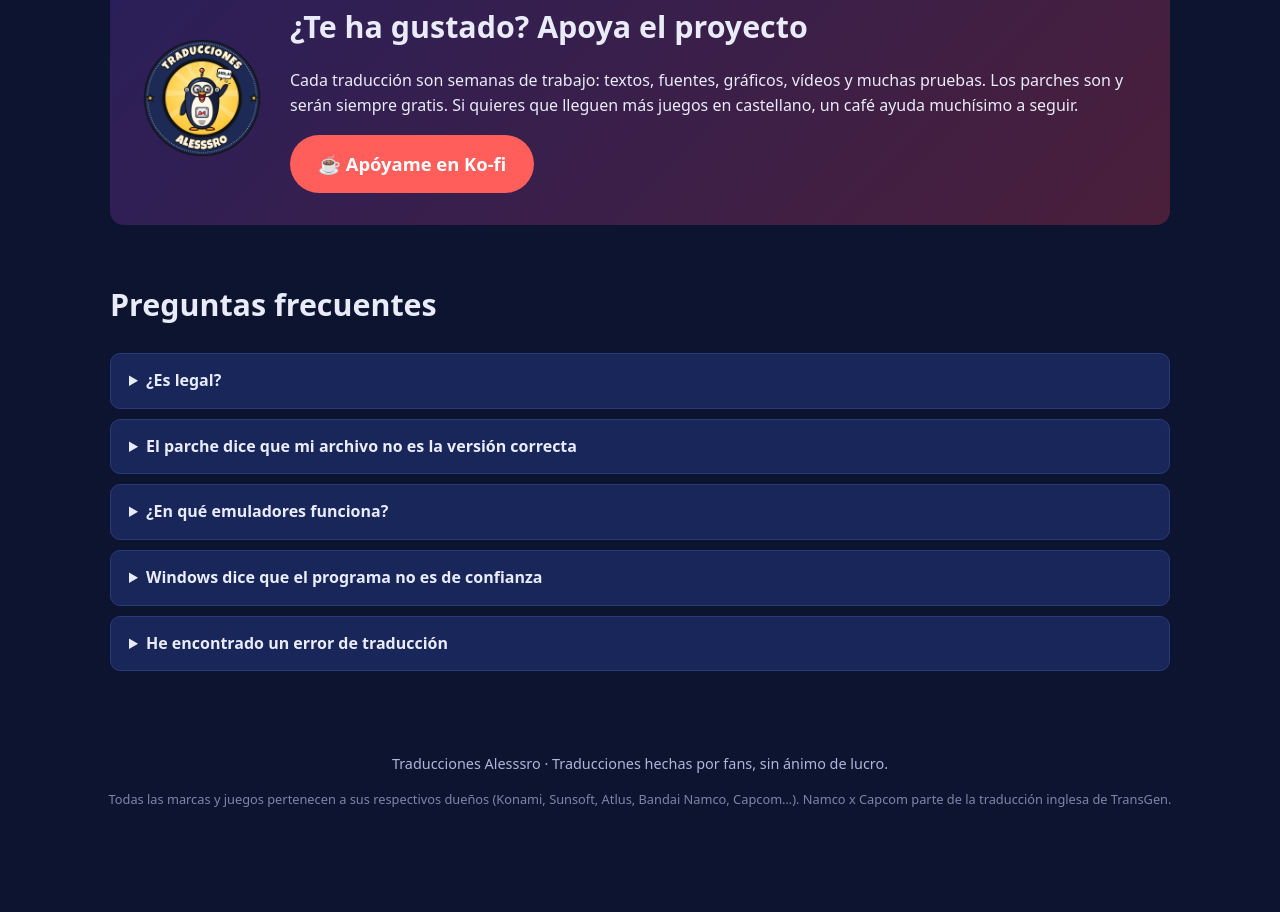
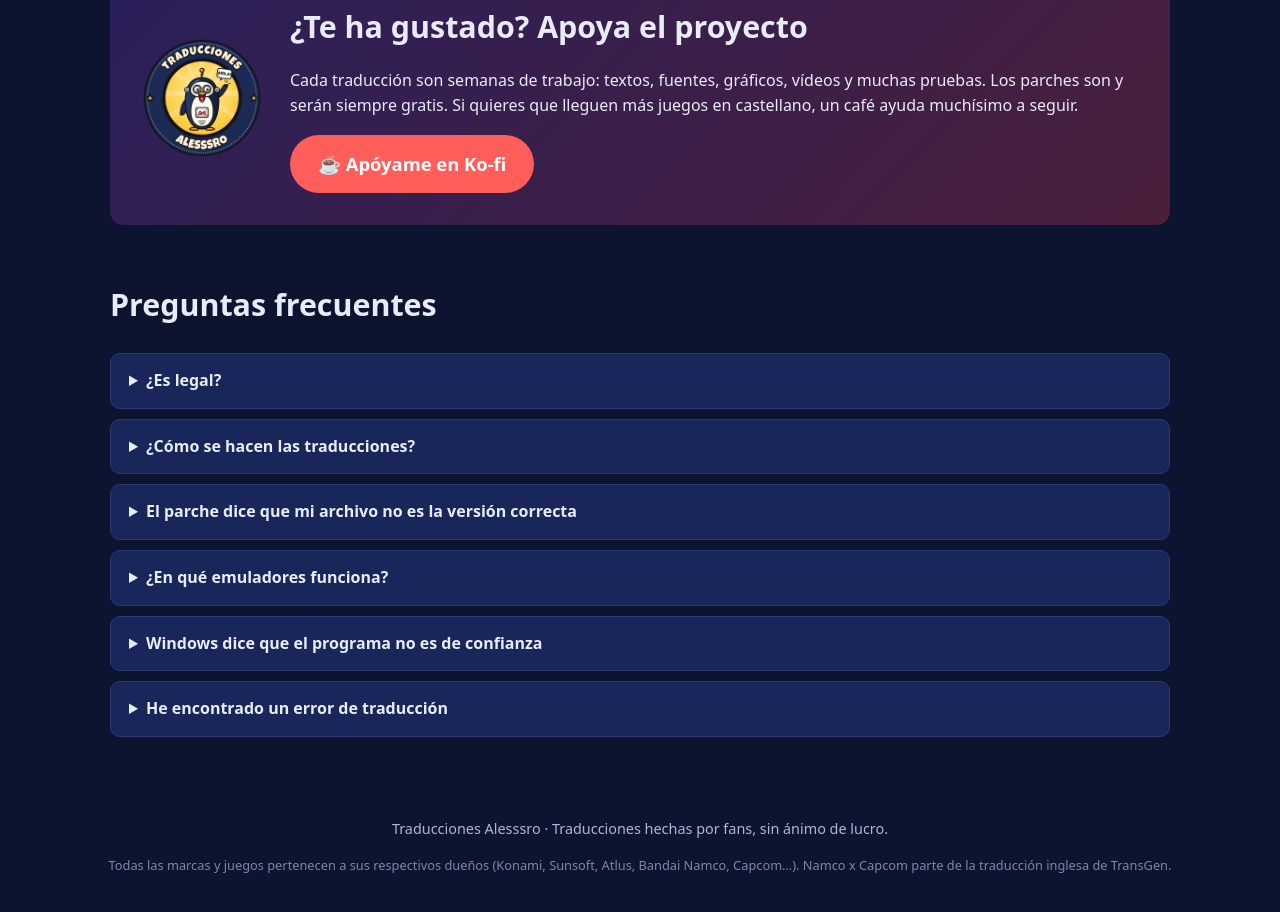
Before and after one commit to alesssro/alesssro.github.io, a plain HTML site: page index.html in a window 1280 px wide. Shown: the part 3619-4531 px from the top of the page. Before the commit the page ends 4489 px from the top, so only its background shows below. Drawn offline with Linux system fonts and the light colour scheme.

Commit message:
Nota de transparencia sobre el uso de IA
Co-Authored-By: Claude Opus 5.5 <noreply@anthropic.com>
Claude-Session: https://claude.ai/code/session_014nez6KcSrfg2XLvkitJccn

```diff
--- a/index.html
+++ b/index.html
@@ -141,6 +141,7 @@
 <section id="preguntas" class="preguntas">
   <h2>Preguntas frecuentes</h2>
   <details><summary>¿Es legal?</summary><p>Aquí solo se distribuyen <b>parches</b>: programas que modifican tu propia copia del juego. No se ofrece ningún juego ni archivo con contenido de las compañías. Necesitas tener tu copia.</p></details>
+  <details><summary>¿Cómo se hacen las traducciones?</summary><p>Son traducciones <b>asistidas por inteligencia artificial</b>: la IA prepara un primer borrador y después se revisa todo el texto, línea a línea, para que suene natural y respete a cada personaje. Lo demás se hace a medida para cada juego: fuentes con tildes y eñes, gráficos redibujados, vídeos subtitulados, reinserción del texto y pruebas en emulador y en consola portátil.</p></details>
   <details><summary>El parche dice que mi archivo no es la versión correcta</summary><p>Cada parche está hecho para una versión concreta del juego (región y revisión); la tienes indicada en su ficha. Comprueba también que el archivo no esté comprimido en <code>.zip</code>/<code>.7z</code>: descomprímelo primero.</p></details>
   <details><summary>¿En qué emuladores funciona?</summary><p>En los habituales: DuckStation (PS1), PCSX2 (PS2), RetroArch y los de EmuDeck en la Steam Deck. Los juegos de PS1 también funcionan en consolas portátiles como la Miyoo Mini.</p></details>
   <details><summary>Windows dice que el programa no es de confianza</summary><p>Es normal en programas pequeños que no están firmados. Pulsa «Más información» → «Ejecutar de todas formas».</p></details>
```
